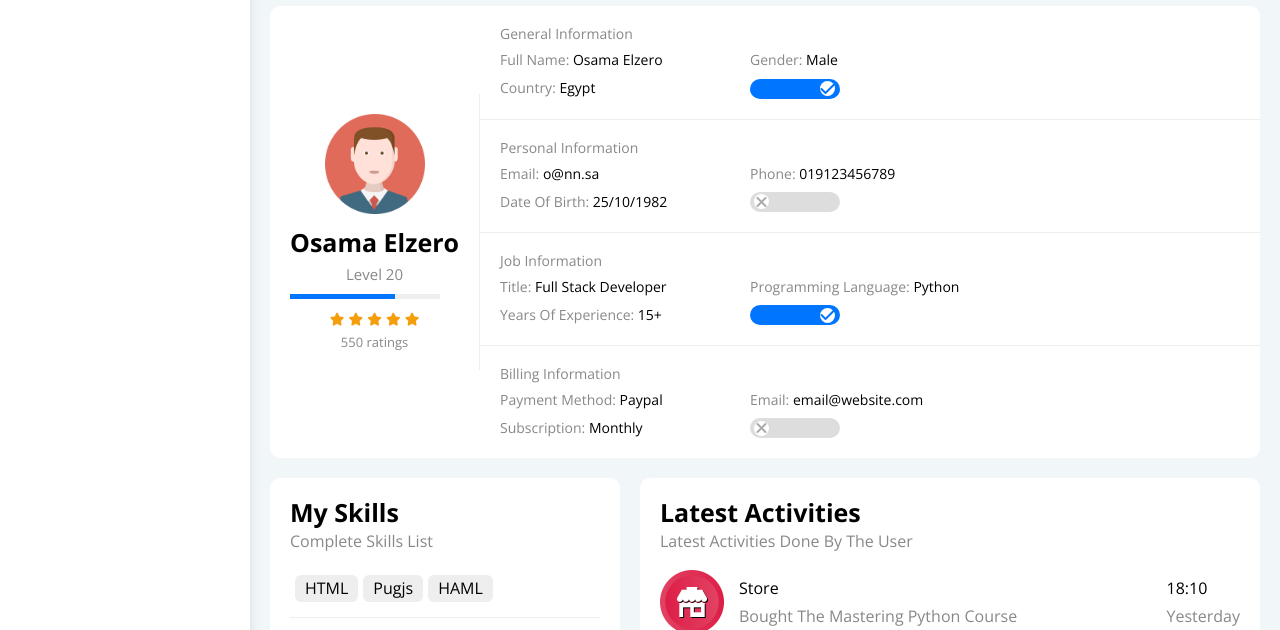
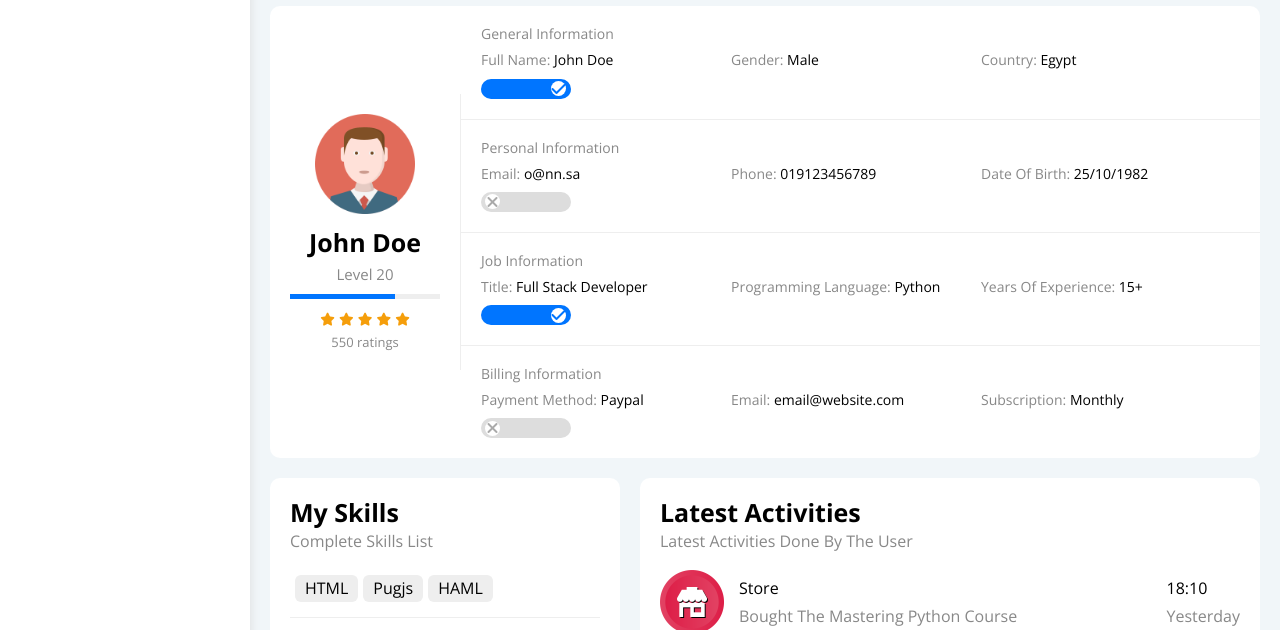
Before and after one commit to TayFrambz/griffin, a plain HTML site: page profile.html in a window 1280 px wide. Shown: the part 162-792 px from the top of the page. Drawn offline with nearby package versions, Linux system fonts and the light colour scheme.

Commit message:
Update profile.html

```diff
--- a/profile.html
+++ b/profile.html
@@ -15,7 +15,7 @@
     <link rel="stylesheet" href="style/framework.css">
     <!-- Style for the main page -->
     <link rel="stylesheet" href="style/main.css">
-    <title>Dashboard</title>
+    <title>Profile</title>
 </head>
 <body>
 
@@ -91,7 +91,7 @@
 
                     <div class="image-info text-c p-20">
                         <img class="mb-10" src="imgs/dashboard/avatar.png" alt="">
-                        <div class="fw-bold d-block fs-25 mb-10">Osama Elzero</div>
+                        <div class="fw-bold d-block fs-25 mb-10">John Doe</div>
                         <span class="fs-15 c-gray d-block mb-10">Level 20</span>
                         <div class="level-prog bg-eee mb-10"><span class="bg-blue d-block" style="width: 70%;"></span></div>
                         <div class="stars mb-5">
@@ -109,7 +109,7 @@
                         <div class="row b-bottom p-20">
                             <span class="fs-14 c-gray mb-10 d-block">General Information</span>
                             <div class="text f-column-mobile d-flex align-center f-wrap">
-                                <div class="fs-14"><span class="c-gray">Full Name: </span>Osama Elzero</div>
+                                <div class="fs-14"><span class="c-gray">Full Name: </span>John Doe</div>
                                 <div class="fs-14"><span class="c-gray">Gender: </span>Male</div>
                                 <div class="fs-14"><span class="c-gray">Country: </span>Egypt</div>
                                 <label>
```
